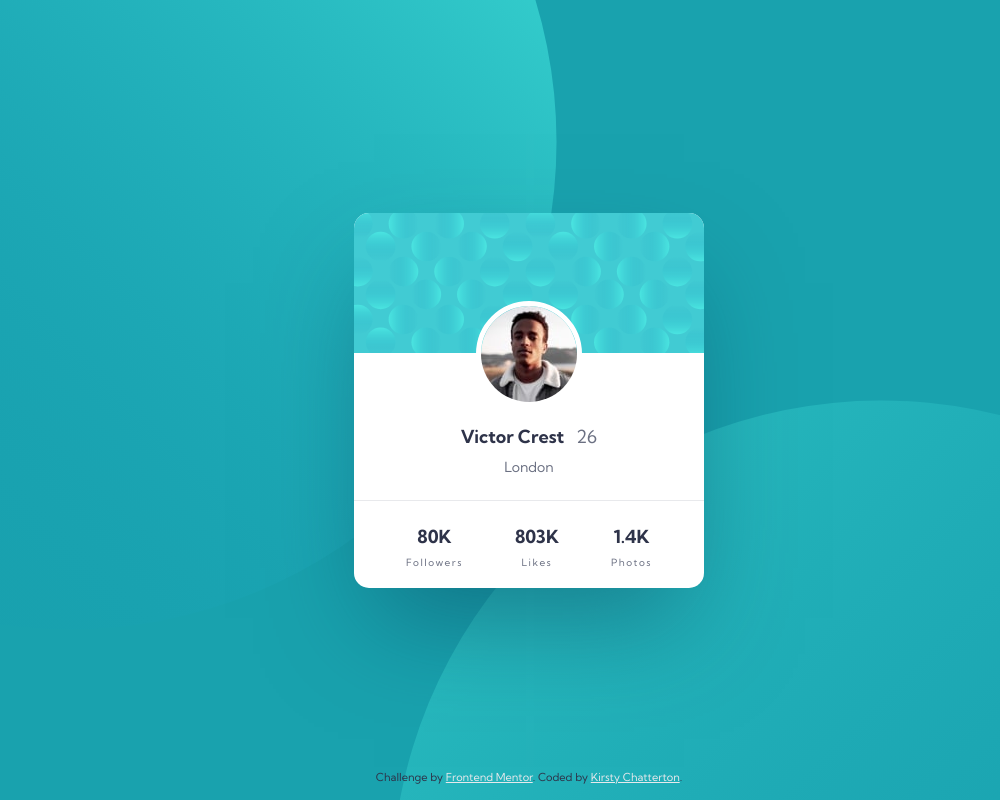
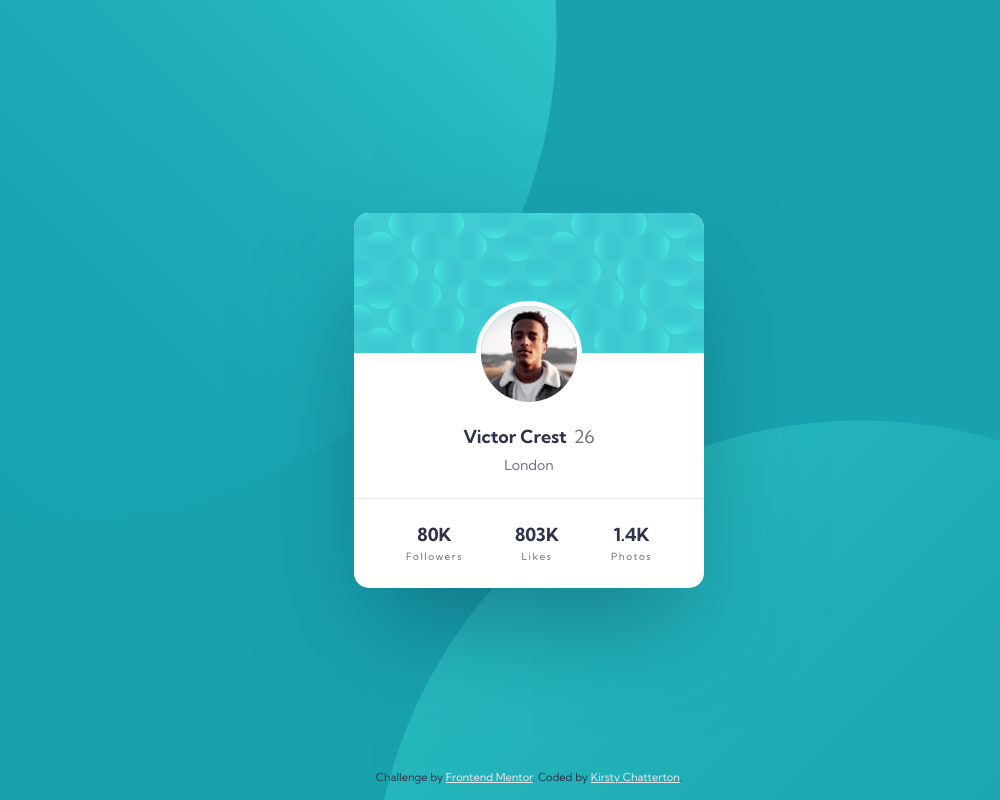
Before and after one commit to KirstChat/profile-card-component, a plain HTML site: page index.html in a window 1280 px wide. Shown: the whole page, without its empty margins (111-1111 px from the left). Drawn offline with Linux system fonts and the light colour scheme.

Commit message:
update text style

```diff
--- a/css/style.css
+++ b/css/style.css
@@ -84,12 +84,12 @@ body {
 }
 
 .card__profile-text .age {
-  margin-left: 0.5rem;
+  margin-left: 3px;
 }
 
 .card__profile-text .location {
   font-size: 14px;
-  padding-top: 10px;
+  padding-top: 0.5rem;
 }
 
 .card__profile-stats {
@@ -102,7 +102,7 @@ body {
 .card__profile-stats .stat p {
   font-size: 10px;
   letter-spacing: 1.5px;
-  margin-top: 0.5rem;
+  margin-top: 4px;
 }
 
 /* Footer */
@@ -120,7 +120,7 @@ body {
 /* Media Queires */
 @media screen and (min-width: 1024px) {
   body {
-    background-position: left -310px bottom 170px, right -200px top 400px;
+    background-position: left -310px bottom 280px, right -180px top 420px;
     background-size: auto;
   }
 }
```
